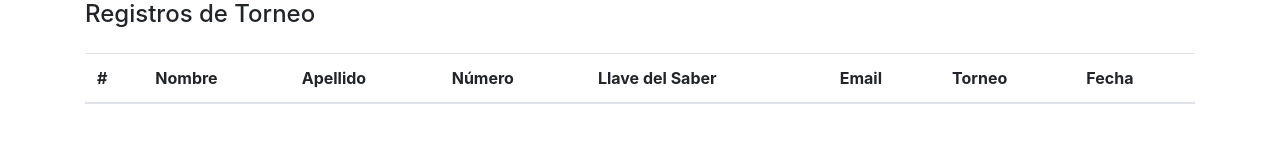
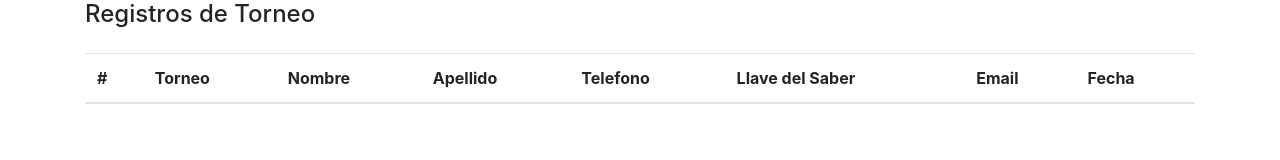
Before and after one commit to SebasTorresV/Registro.github.io, a plain HTML site: page Inscrip.html in a window 1280 px wide. Drawn offline with nearby package versions, Linux system fonts and the light colour scheme; no server answers.

Commit message:
Update table headers in Inscrip.html

```diff
--- a/Inscrip.html
+++ b/Inscrip.html
@@ -14,12 +14,12 @@
                 <thead>
                     <tr>
                         <th>#</th>
+                        <th>Torneo</th>
                         <th>Nombre</th>
                         <th>Apellido</th>
-                        <th>Número</th>
+                        <th>Telefono</th>
                         <th>Llave del Saber</th>
                         <th>Email</th>
-                        <th>Torneo</th>
                         <th>Fecha</th>
                     </tr>
                 </thead>
```
